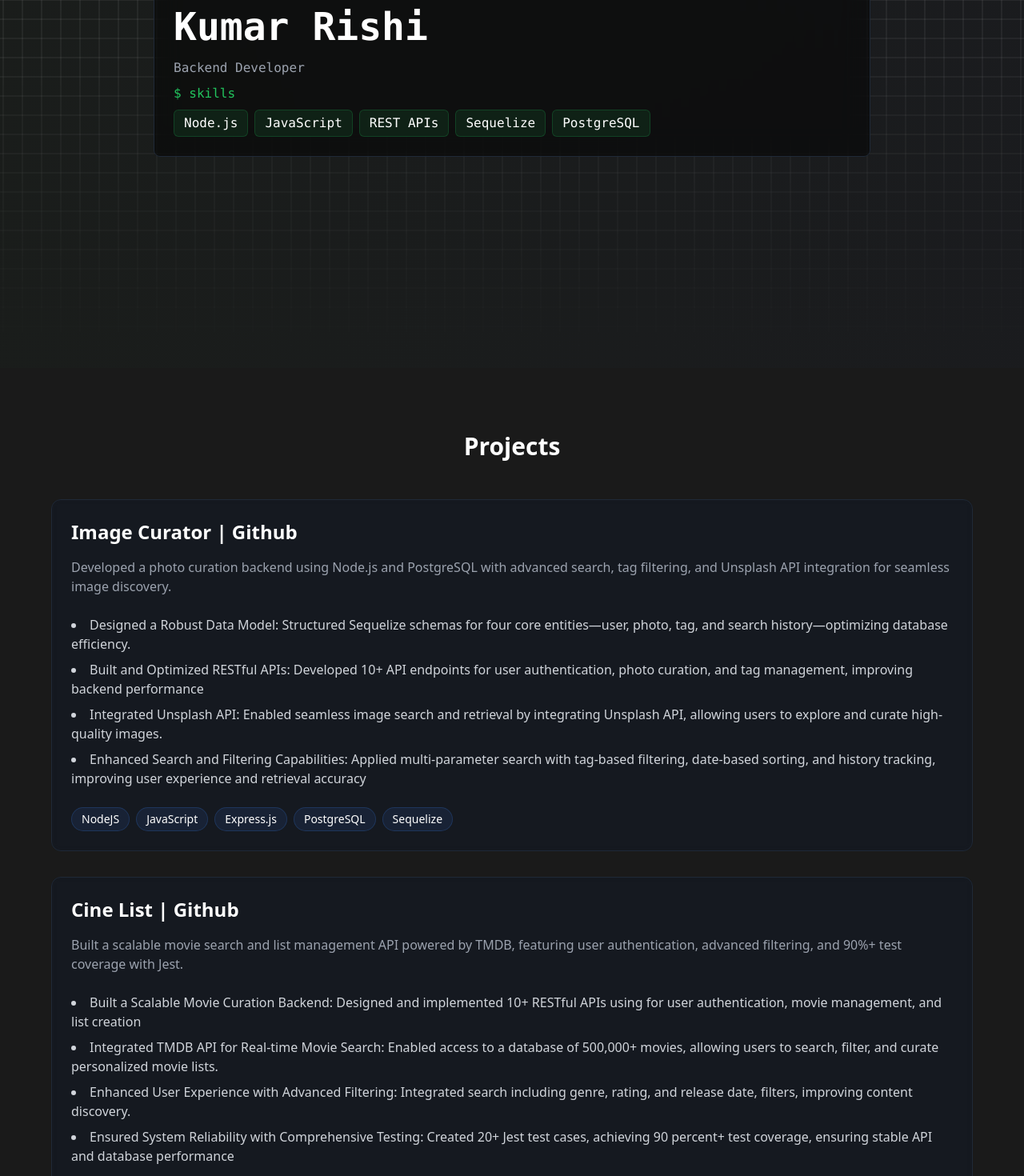
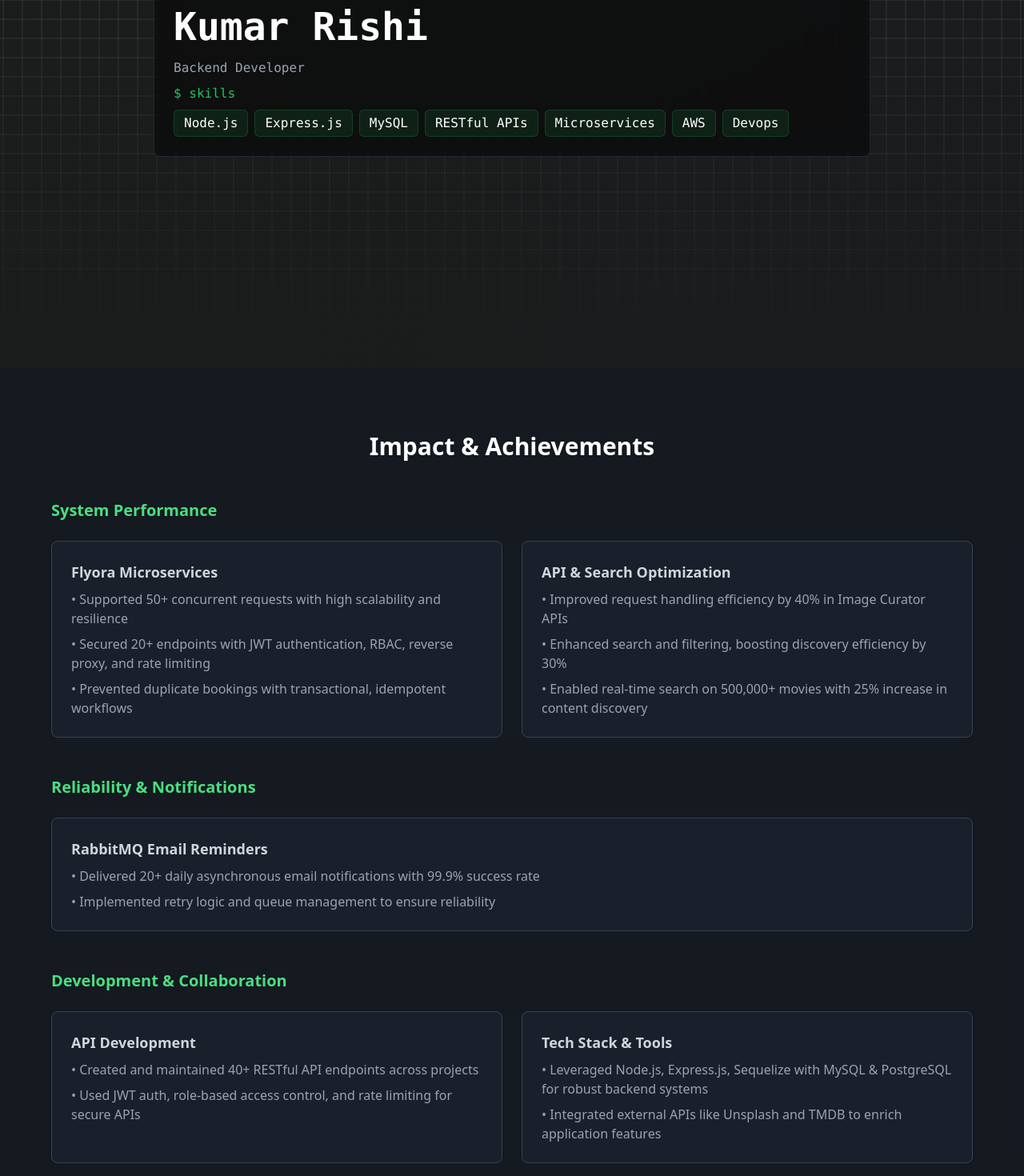
Before and after one commit to collab-rishi/portofolio, a Next.js app: page / in a window 1280 px wide. Shown: the part 340-1810 px from the top of the page at 80% size. Built offline with nearby package versions, Linux system fonts and the light colour scheme.

Commit message:
updated info

```diff
--- a/app/components/HeroSection.tsx
+++ b/app/components/HeroSection.tsx
@@ -28,12 +28,13 @@ export default function HeroSection() {
 						<p className="text-gray-400 mb-2">Backend Developer</p>
 						<p className="text-green-500">$ skills</p>
 						<div className="flex flex-wrap gap-2 mt-2">
-							<span className="px-3 py-1 bg-green-500/10 rounded-md border border-green-500/20">Node.js</span>
-							<span className="px-3 py-1 bg-green-500/10 rounded-md border border-green-500/20">JavaScript</span>
-							<span className="px-3 py-1 bg-green-500/10 rounded-md border border-green-500/20">REST APIs</span>
-							<span className="px-3 py-1 bg-green-500/10 rounded-md border border-green-500/20">Sequelize</span>
-							<span className="px-3 py-1 bg-green-500/10 rounded-md border border-green-500/20">PostgreSQL</span>
-							{/* <span className="px-3 py-1 bg-green-500/10 rounded-md border border-green-500/20">Kubernetes</span> */}
+						<span className="px-3 py-1 bg-green-500/10 rounded-md border border-green-500/20">Node.js</span>
+						<span className="px-3 py-1 bg-green-500/10 rounded-md border border-green-500/20">Express.js</span>
+						<span className="px-3 py-1 bg-green-500/10 rounded-md border border-green-500/20">MySQL</span>
+						<span className="px-3 py-1 bg-green-500/10 rounded-md border border-green-500/20">RESTful APIs</span>
+						<span className="px-3 py-1 bg-green-500/10 rounded-md border border-green-500/20">Microservices</span>
+						<span className="px-3 py-1 bg-green-500/10 rounded-md border border-green-500/20">AWS</span>
+						<span className="px-3 py-1 bg-green-500/10 rounded-md border border-green-500/20">Devops</span>
 						</div>
 					</div>
 				</motion.div>
--- a/app/components/SystemArchitecture.tsx
+++ b/app/components/SystemArchitecture.tsx
@@ -12,6 +12,18 @@ export default function SystemArchitecture() {
 
 				<div className="grid grid-cols-1 gap-8">
 					{[
+					   {
+						title: 'Flyora | Github',
+						description: 'Architected a scalable microservices backend for a flight booking system with secure authentication, transactional booking, and asynchronous notifications.',
+						details: [
+							'Designed and implemented microservices (Flights, Bookings, Reminders, API Gateway) handling 50+ concurrent requests with high scalability.',
+							'Enabled JWT authentication and role-based access control (RBAC) through API Gateway, including reverse proxy and rate limiting for 20+ endpoints.',
+							'Implemented transactional and idempotent booking workflows using Sequelize and MySQL to prevent duplicate bookings.',
+							'Set up asynchronous email reminders with RabbitMQ, achieving a 99.9% success rate delivering 20+ daily notifications.'
+						],
+						tech: ['Node.js', 'Express.js', 'MySQL', 'Sequelize', 'JWT', 'RabbitMQ']
+						},
+
 						{
 							title: 'Image Curator | Github',
 							description: 'Developed a photo curation backend using Node.js and PostgreSQL with advanced search, tag filtering, and Unsplash API integration for seamless image discovery.',
--- a/app/components/TechnicalMetrics.tsx
+++ b/app/components/TechnicalMetrics.tsx
@@ -6,7 +6,12 @@ export default function TechnicalMetrics() {
 	return (
 		<section className="py-20 px-4 bg-gray-900/50">
   <div className="max-w-6xl mx-auto">
-				<motion.h2 initial={{ opacity: 0 }} whileInView={{ opacity: 1 }} viewport={{ once: true }} className="text-3xl font-bold mb-12 text-center">
+    <motion.h2
+      initial={{ opacity: 0 }}
+      whileInView={{ opacity: 1 }}
+      viewport={{ once: true }}
+      className="text-3xl font-bold mb-12 text-center"
+    >
       Impact & Achievements
     </motion.h2>
 
@@ -21,11 +26,11 @@ export default function TechnicalMetrics() {
             viewport={{ once: true }}
             className="bg-gray-800/50 rounded-lg p-6 border border-gray-700"
           >
-								<h4 className="text-lg font-semibold text-gray-300">API Gateway</h4>
+            <h4 className="text-lg font-semibold text-gray-300">Flyora Microservices</h4>
             <ul className="mt-2 space-y-2 text-gray-400">
-									<li>• P95 latency reduced from 250ms to 80ms</li>
-									<li>• 99.99% availability achieved</li>
-									<li>• Handles 2M requests/day</li>
+              <li>• Supported 50+ concurrent requests with high scalability and resilience</li>
+              <li>• Secured 20+ endpoints with JWT authentication, RBAC, reverse proxy, and rate limiting</li>
+              <li>• Prevented duplicate bookings with transactional, idempotent workflows</li>
             </ul>
           </motion.div>
           <motion.div
@@ -34,19 +39,31 @@ export default function TechnicalMetrics() {
             viewport={{ once: true }}
             className="bg-gray-800/50 rounded-lg p-6 border border-gray-700"
           >
-								<h4 className="text-lg font-semibold text-gray-300">Database Optimization</h4>
+            <h4 className="text-lg font-semibold text-gray-300">API & Search Optimization</h4>
             <ul className="mt-2 space-y-2 text-gray-400">
-									<li>• Query response time improved by 70%</li>
-									<li>• Implemented efficient indexing strategy</li>
-									<li>• Reduced DB load by 45%</li>
+              <li>• Improved request handling efficiency by 40% in Image Curator APIs</li>
+              <li>• Enhanced search and filtering, boosting discovery efficiency by 30%</li>
+              <li>• Enabled real-time search on 500,000+ movies with 25% increase in content discovery</li>
             </ul>
           </motion.div>
         </div>
       </div>
 
-					{/* Infrastructure & DevOps */}
+      {/* Reliability & Notifications */}
       <div>
-						<h3 className="text-xl font-semibold mb-6 text-green-400">Infrastructure & DevOps</h3>
+        <h3 className="text-xl font-semibold mb-6 text-green-400">Reliability & Notifications</h3>
+        <div className="bg-gray-800/50 rounded-lg p-6 border border-gray-700">
+          <h4 className="text-lg font-semibold text-gray-300">RabbitMQ Email Reminders</h4>
+          <ul className="mt-2 space-y-2 text-gray-400">
+            <li>• Delivered 20+ daily asynchronous email notifications with 99.9% success rate</li>
+            <li>• Implemented retry logic and queue management to ensure reliability</li>
+          </ul>
+        </div>
+      </div>
+
+      {/* Development & Collaboration */}
+      <div>
+        <h3 className="text-xl font-semibold mb-6 text-green-400">Development & Collaboration</h3>
         <div className="grid grid-cols-1 md:grid-cols-2 gap-6">
           <motion.div
             initial={{ opacity: 0, scale: 0.95 }}
@@ -54,11 +71,10 @@ export default function TechnicalMetrics() {
             viewport={{ once: true }}
             className="bg-gray-800/50 rounded-lg p-6 border border-gray-700"
           >
-								<h4 className="text-lg font-semibold text-gray-300">Cloud Infrastructure</h4>
+            <h4 className="text-lg font-semibold text-gray-300">API Development</h4>
             <ul className="mt-2 space-y-2 text-gray-400">
-									<li>• Reduced AWS costs by 35%</li>
-									<li>• Implemented auto-scaling for 20+ services</li>
-									<li>• Zero-downtime deployments</li>
+              <li>• Created and maintained 40+ RESTful API endpoints across projects</li>
+              <li>• Used JWT auth, role-based access control, and rate limiting for secure APIs</li>
             </ul>
           </motion.div>
           <motion.div
@@ -67,44 +83,10 @@ export default function TechnicalMetrics() {
             viewport={{ once: true }}
             className="bg-gray-800/50 rounded-lg p-6 border border-gray-700"
           >
-								<h4 className="text-lg font-semibold text-gray-300">CI/CD Pipeline</h4>
+            <h4 className="text-lg font-semibold text-gray-300">Tech Stack & Tools</h4>
             <ul className="mt-2 space-y-2 text-gray-400">
-									<li>• Reduced deployment time by 65%</li>
-									<li>• Automated testing coverage at 90%</li>
-									<li>• Integration tests success rate 99.5%</li>
-								</ul>
-							</motion.div>
-						</div>
-					</div>
-
-					{/* Development & Leadership */}
-					<div>
-						<h3 className="text-xl font-semibold mb-6 text-green-400">Development & Leadership</h3>
-						<div className="grid grid-cols-1 md:grid-cols-2 gap-6">
-							<motion.div
-								initial={{ opacity: 0, scale: 0.95 }}
-								whileInView={{ opacity: 1, scale: 1 }}
-								viewport={{ once: true }}
-								className="bg-gray-800/50 rounded-lg p-6 border border-gray-700"
-							>
-								<h4 className="text-lg font-semibold text-gray-300">Code Quality</h4>
-								<ul className="mt-2 space-y-2 text-gray-400">
-									<li>• Led adoption of TypeScript across backend</li>
-									<li>• Established coding standards</li>
-									<li>• Reduced technical debt by 40%</li>
-								</ul>
-							</motion.div>
-							<motion.div
-								initial={{ opacity: 0, scale: 0.95 }}
-								whileInView={{ opacity: 1, scale: 1 }}
-								viewport={{ once: true }}
-								className="bg-gray-800/50 rounded-lg p-6 border border-gray-700"
-							>
-								<h4 className="text-lg font-semibold text-gray-300">Team Impact</h4>
-								<ul className="mt-2 space-y-2 text-gray-400">
-									<li>• Mentored 4 junior developers</li>
-									<li>• Created 30+ technical documentation guides</li>
-									<li>• Led 3 major system migrations</li>
+              <li>• Leveraged Node.js, Express.js, Sequelize with MySQL & PostgreSQL for robust backend systems</li>
+              <li>• Integrated external APIs like Unsplash and TMDB to enrich application features</li>
             </ul>
           </motion.div>
         </div>
@@ -112,5 +94,6 @@ export default function TechnicalMetrics() {
     </div>
   </div>
 </section>
+
 	);
 }
--- a/app/page.tsx
+++ b/app/page.tsx
@@ -2,15 +2,16 @@
 
 import HeroSection from './components/HeroSection';
 import SystemArchitecture from './components/SystemArchitecture';
-// import TechnicalMetrics from './components/TechnicalMetrics';
+import TechnicalMetrics from './components/TechnicalMetrics';
 import ContactSection from './components/ContactSection';
 
 export default function BackendPortfolio() {
 	return (
 		<main className="min-h-screen bg-[#1A1A1A] text-white overflow-x-hidden">
 			<HeroSection />
+			 <TechnicalMetrics />
 			<SystemArchitecture />
-			{/* <TechnicalMetrics /> */}
+
 			<ContactSection />
 		</main>
 	);
```
Lines whose indentation alone changed are shown as unchanged.
